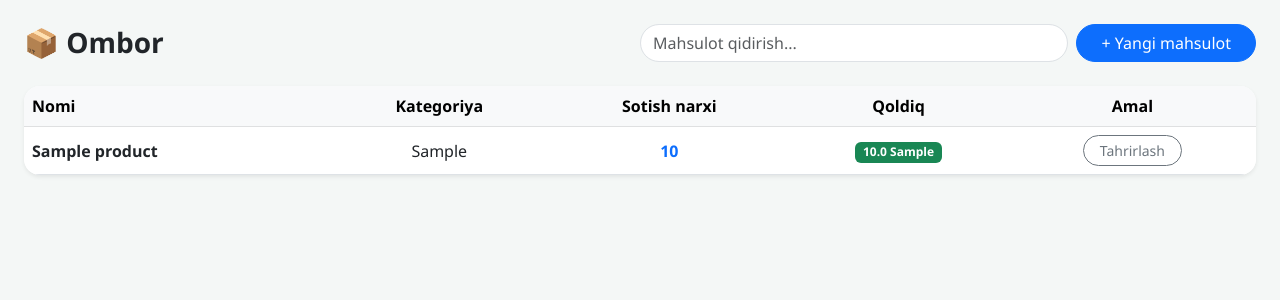
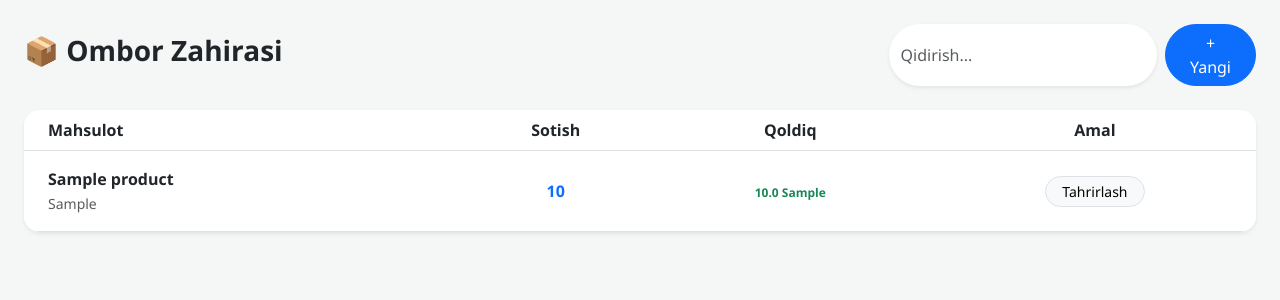
Before and after one commit to urmonaliyevv/market-sayt, a Flask app: page /ombor in a window 1280 px wide. Shown: the part 56-356 px from the top of the page. Run offline with Flask 3, Linux system fonts and the light colour scheme; the visitor is signed in with stand-in values (Sample User, id 1); tables that the repository leaves empty hold one stand-in row (values such as "Sample post"); some libraries are stand-ins or nearby versions.

Commit message:
Update ombor.html

```diff
--- a/templates/ombor.html
+++ b/templates/ombor.html
@@ -1,37 +1,38 @@
 {% extends 'base.html' %}
 {% block content %}
 <div class="d-flex justify-content-between align-items-center mb-4">
-    <h3 class="fw-bold m-0">📦 Ombor</h3>
-    <div class="d-flex gap-2 w-50">
-        <input id="searchOmbor" class="form-control rounded-pill" placeholder="Mahsulot qidirish...">
-        <button class="btn btn-primary rounded-pill px-4 text-nowrap" data-bs-toggle="modal" data-bs-target="#addModal">
-            + Yangi mahsulot
-        </button>
+    <h3 class="fw-bold">📦 Ombor Zahirasi</h3>
+    <div class="d-flex gap-2">
+        <input id="sOmbor" class="form-control rounded-pill border-0 shadow-sm" placeholder="Qidirish...">
+        <button class="btn btn-primary rounded-pill px-4" data-bs-toggle="modal" data-bs-target="#addModal">+ Yangi</button>
     </div>
 </div>
 
 <div class="card border-0 shadow-sm rounded-4 overflow-hidden">
-    <table class="table table-hover m-0 align-middle">
-        <thead class="table-light text-center">
+    <table class="table table-hover align-middle m-0">
+        <thead class="bg-light">
             <tr>
-                <th class="text-start">Nomi</th>
-                <th>Kategoriya</th>
-                <th>Sotish narxi</th>
-                <th>Qoldiq</th>
-                <th>Amal</th>
+                <th class="ps-4">Mahsulot</th>
+                <th class="text-center">Sotish</th>
+                <th class="text-center">Qoldiq</th>
+                <th class="text-center">Amal</th>
             </tr>
         </thead>
-        <tbody id="omborTable">
+        <tbody>
             {% for p in products %}
-            <tr class="ombor-item" data-name="{{p.name.lower()}}">
-                <td class="fw-bold">{{p.name}}</td>
-                <td class="text-center">{{p.category}}</td>
-                <td class="text-center text-primary fw-bold">{{p.sell_price|format_money}}</td>
+            <tr class="o-item" data-name="{{p.name.lower()}}">
+                <td class="ps-4 py-3">
+                    <div class="fw-bold">{{p.name}}</div>
+                    <small class="text-muted">{{p.category}}</small>
+                </td>
+                <td class="text-center fw-bold text-primary">{{p.sell_price|format_money}}</td>
                 <td class="text-center">
-                    <span class="badge {% if p.stock > 0 %}bg-success{% else %}bg-danger{% endif %}">{{p.stock}} {{p.unit}}</span>
+                    <span class="badge {% if p.stock > 0 %}bg-soft-success text-success{% else %}bg-soft-danger text-danger{% endif %} rounded-pill">
+                        {{p.stock}} {{p.unit}}
+                    </span>
                 </td>
                 <td class="text-center">
-                    <button class="btn btn-sm btn-outline-secondary rounded-pill px-3"
+                    <button class="btn btn-sm btn-light border rounded-pill px-3"
                             onclick="openEdit('{{p.id}}','{{p.name}}','{{p.category}}','{{p.buy_price}}','{{p.sell_price}}','{{p.stock}}','{{p.unit}}')">
                         Tahrirlash
                     </button>
@@ -42,29 +43,56 @@
     </table>
 </div>
 
-<div class="modal fade" id="addModal" tabindex="-1" aria-hidden="true">
+<div class="modal fade" id="editModal" tabindex="-1">
+    <div class="modal-dialog modal-dialog-centered">
+        <form id="editForm" method="POST" class="modal-content border-0 rounded-4 p-4 shadow-lg">
+            <h5 class="fw-bold mb-4">Mahsulotni tahrirlash</h5>
+            <div class="row g-3">
+                <div class="col-12"><input name="name" id="e_name" class="form-control border-light" placeholder="Nomi" required></div>
+                <div class="col-6"><input type="number" name="buy_price" id="e_buy" class="form-control border-light" placeholder="Kelish"></div>
+                <div class="col-6"><input type="number" name="sell_price" id="e_sell" class="form-control border-light" placeholder="Sotish"></div>
+                <div class="col-6"><input type="number" step="0.1" name="stock" id="e_stock" class="form-control border-light" placeholder="Soni"></div>
+                <div class="col-6"><input name="unit" id="e_unit" class="form-control border-light" placeholder="Birlik"></div>
+                <div class="col-12"><input name="category" id="e_cat" class="form-control border-light" placeholder="Kategoriya"></div>
+            </div>
+            <button type="submit" class="btn btn-primary w-100 mt-4 py-2 rounded-pill fw-bold">YANGILASH</button>
+        </form>
+    </div>
+</div>
+
+<div class="modal fade" id="addModal" tabindex="-1">
     <div class="modal-dialog modal-dialog-centered">
         <form action="/ombor" method="POST" class="modal-content border-0 rounded-4 p-4 shadow-lg">
-            <h5 class="fw-bold mb-3">Yangi mahsulot</h5>
-            <div class="row g-2">
+            <h5 class="fw-bold mb-4">Yangi mahsulot</h5>
+            <div class="row g-3">
                 <div class="col-12"><input name="name" class="form-control" placeholder="Nomi" required></div>
-                <div class="col-6"><input name="category" class="form-control" placeholder="Kategoriya (Masalan: Ichimlik)"></div>
-                <div class="col-6"><input name="unit" class="form-control" placeholder="Birlik (dona, kg)"></div>
-                <div class="col-6"><label class="small">Kelish narxi</label><input type="number" name="buy_price" class="form-control" required></div>
-                <div class="col-6"><label class="small">Sotish narxi</label><input type="number" name="sell_price" class="form-control" required></div>
-                <div class="col-12"><label class="small">Hozirgi soni</label><input type="number" step="0.1" name="stock" class="form-control" required></div>
+                <div class="col-6"><input name="category" class="form-control" placeholder="Kategoriya"></div>
+                <div class="col-6"><input name="unit" class="form-control" placeholder="Birlik"></div>
+                <div class="col-6"><label class="small text-muted">Kelish</label><input type="number" name="buy_price" class="form-control" required></div>
+                <div class="col-6"><label class="small text-muted">Sotish</label><input type="number" name="sell_price" class="form-control" required></div>
+                <div class="col-12"><label class="small text-muted">Zahira soni</label><input type="number" step="0.1" name="stock" class="form-control" required></div>
             </div>
-            <button type="submit" class="btn btn-primary w-100 mt-4 py-2 fw-bold">SAQLASH</button>
+            <button class="btn btn-dark w-100 mt-4 py-2 rounded-pill fw-bold">SAQLASH</button>
         </form>
     </div>
 </div>
 
 <script>
-// Ombor qidiruvi
-document.getElementById('searchOmbor').addEventListener('input', e => {
+function openEdit(id, n, c, b, s, st, u) {
+    document.getElementById('e_name').value = n;
+    document.getElementById('e_cat').value = c;
+    document.getElementById('e_buy').value = b;
+    document.getElementById('e_sell').value = s;
+    document.getElementById('e_stock').value = st;
+    document.getElementById('e_unit').value = u;
+    document.getElementById('editForm').action = '/edit/' + id;
+    new bootstrap.Modal(document.getElementById('editModal')).show();
+}
+
+document.getElementById('sOmbor').addEventListener('input', e => {
     let v = e.target.value.toLowerCase();
-    document.querySelectorAll('.ombor-item').forEach(tr => {
-        tr.style.display = tr.dataset.name.includes(v) ? '' : 'none';
+    document.querySelectorAll('.o-item').forEach(i => {
+        i.style.display = i.dataset.name.includes(v) ? '' : 'none';
     });
 });
 </script>
```
